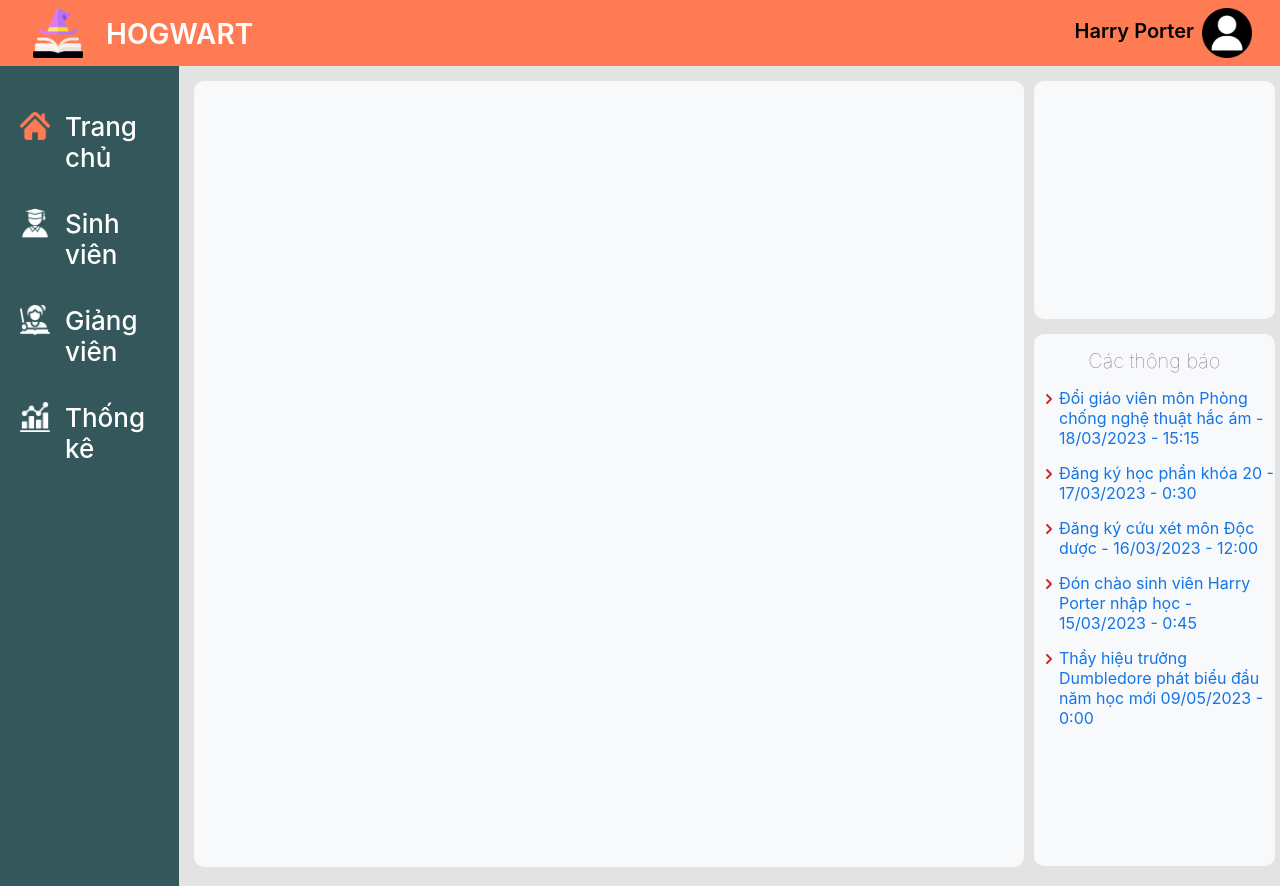
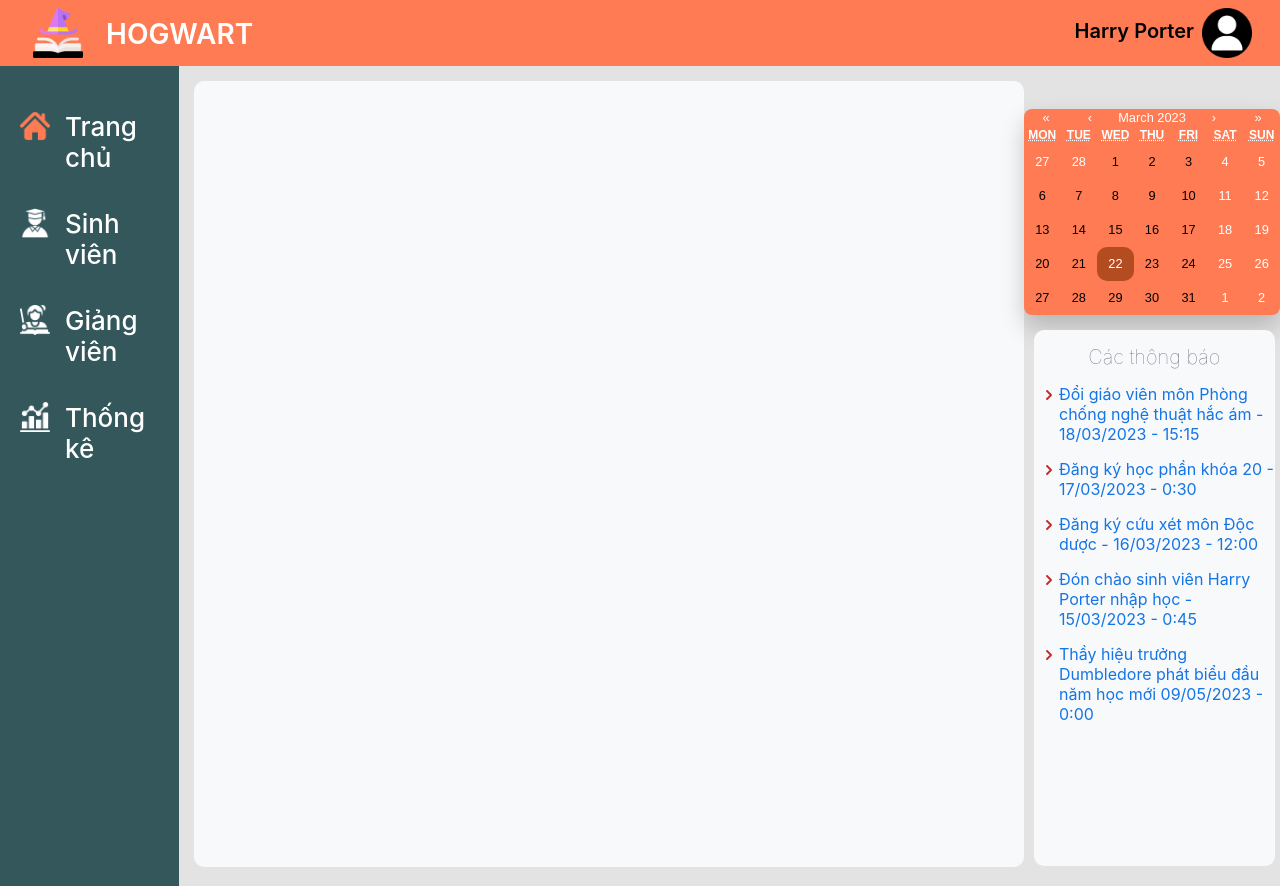
Before and after one commit to DuyTruong-237/nt114_fe, a React (Create React App) app: page / in a window 1280 px wide. Built offline with nearby package versions, Linux system fonts and the light colour scheme.

Commit message:
Calendar fix

```diff
--- a/package.json
+++ b/package.json
@@ -7,6 +7,7 @@
     "@testing-library/react": "^13.4.0",
     "@testing-library/user-event": "^13.5.0",
     "react": "^18.2.0",
+    "react-calendar": "^4.0.0",
     "react-dom": "^18.2.0",
     "react-flatpickr": "^3.10.13",
     "react-scripts": "5.0.1",
--- a/src/components/calendar/Calendar.css
+++ b/src/components/calendar/Calendar.css
@@ -1,9 +1,185 @@
-.Calendar {
-    background-color: #F8F9FA;
-    height: 30%;
-    width: 94%;
-    border-radius: 10px;
+.app {
+    /* text-align: center; */
+    margin: 0 auto;
+    width: 50%;
+  }
+
+  .selected-date {
+    margin: 0 auto;
+  }
+
+  .times button {
+    display: block;
+    background-color: #ebdb48;
+    color: white;
+    margin-top: 5px;
+  }
+
+
+  .App-logo {
+    height: 40vmin;
+    pointer-events: none;
+  }
+
+  @media (prefers-reduced-motion: no-preference) {
+    .App-logo {
+      animation: App-logo-spin infinite 20s linear;
+    }
+  }
+
+  .App-header {
+    background-color: #ff7b54;
+    min-height: 100vh;
     display: flex;
     flex-direction: column;
-    margin: 15px 10px 0px;
-}
+    align-items: center;
+    justify-content: center;
+    font-size: calc(10px + 2vmin);
+    color: white;
+  }
+
+  .App-link {
+    color: #61dafb;
+  }
+
+
+
+  /* react calendar */
+
+
+  .react-calendar {
+    width: 100%;
+    max-width: 100%;
+    background-color:#ff7b54;
+    color: white;
+    border-radius: 8px;
+    box-shadow: 0 12px 24px rgba(0, 0, 0, 0.2);
+    font-family: Arial, Helvetica, sans-serif;
+    line-height: 1.125em;
+   }
+
+   .react-calendar__navigation button {
+    color: white;
+    min-width: 4px;
+    background:none;
+    font-size: 0.8em;
+    /* margin-top: 8px; */
+    margin : 0px;
+   }
+
+  .react-calendar--doubleView {
+    width: 700px;
+  }
+  .react-calendar--doubleView .react-calendar__viewContainer {
+    display: flex;
+    margin: -0.5em;
+  }
+  .react-calendar--doubleView .react-calendar__viewContainer > * {
+    width: 50%;
+    margin: 0.5em;
+  }
+  .react-calendar,
+  .react-calendar *,
+  .react-calendar *:before,
+  .react-calendar *:after {
+    -moz-box-sizing: border-box;
+    -webkit-box-sizing: border-box;
+    box-sizing: border-box;
+  }
+  .react-calendar button {
+    margin: 0;
+    border: 0;
+    outline: none;
+    border-radius: 10px;
+    font-size: 0.8em;
+  }
+  .react-calendar button:enabled:hover {
+    cursor: pointer;
+  }
+  .react-calendar__navigation {
+    display: flex;
+    height: 1%;
+    /* margin-bottom: 1em; */
+  }
+  .react-calendar__navigation button {
+    min-width: 44px;
+    /* background: none; */
+  }
+  .react-calendar__navigation button:enabled:hover,
+  .react-calendar__navigation button:enabled:focus {
+    background-color: #e6e6e6;
+  }
+  .react-calendar__navigation button[disabled] {
+    background-color: #f0f0f0;
+  }
+  .react-calendar__month-view__weekdays {
+    text-align: center;
+    text-transform: uppercase;
+    font-weight: bold;
+    font-size: 0.75em;
+  }
+  .react-calendar__month-view__weekdays__weekday {
+    padding: 0em;
+  }
+  .react-calendar__month-view__weekNumbers .react-calendar__tile {
+    display: flex;
+    align-items: center;
+    justify-content: center;
+    font-size: 0.75em;
+    font-weight: bold;
+    padding: calc(0.75em / 0.75) calc(0.5em / 0.75);
+  }
+  .react-calendar__month-view__days__day--weekend {
+    /* color: #d10000; */
+    color: white;
+  }
+  .react-calendar__month-view__days__day--neighboringMonth {
+    color: white;
+  }
+  .react-calendar__year-view .react-calendar__tile,
+  .react-calendar__decade-view .react-calendar__tile,
+  .react-calendar__century-view .react-calendar__tile {
+    padding: 2em 0.5em;
+  }
+  .react-calendar__tile {
+    max-width: 100%;
+    text-align: center;
+    padding: 0.75em 0.5em;
+    background: none;
+  }
+  .react-calendar__tile:disabled {
+    background-color: #f0f0f0;
+  }
+  .react-calendar__tile:enabled:hover,
+  .react-calendar__tile:enabled:focus {
+    background-color: #b34d21;
+    color: #fff;
+  }
+  .react-calendar__tile--now {
+    /* background: #ffff76; */
+    background-color: #d9e13a;
+  }
+  .react-calendar__tile--now:enabled:hover,
+  .react-calendar__tile--now:enabled:focus {
+    background: #ffffa9;
+  }
+  .react-calendar__tile--hasActive {
+    background: #76baff;
+  }
+  .react-calendar__tile--hasActive:enabled:hover,
+  .react-calendar__tile--hasActive:enabled:focus {
+    background: #a9d4ff;
+  }
+  .react-calendar__tile--active {
+    background: #b34d21;
+    color: white;
+  }
+  .react-calendar__tile--active:enabled:hover,
+  .react-calendar__tile--active:enabled:focus {
+    background: #fff;
+    color: #333;
+  }
+  .react-calendar--selectRange .react-calendar__tile--hover {
+    background-color: #e6e6e6;
+
+  }
--- a/src/components/calendar/calendar.jsx
+++ b/src/components/calendar/calendar.jsx
@@ -1,39 +1,30 @@
-import "flatpickr/dist/themes/material_green.css";
-import './Calendar.css'
-import Flatpickr from "react-flatpickr";
-import { Component } from "react";
+import React, { useState } from 'react';
+import Calendar from 'react-calendar';
+import './Calendar.css';
 
-import React from 'react'
+function MyCalendar() {
+  const [date, setDate] = useState(new Date());
 
-export default function Calendar() {
+  function onChangeDate(date) {
+    setDate(date);
+  }
+  // const customLocale = {
+  //   weekDays: ["Sun", "Mon", "Tue", "Wed", "Thu", "Fri", "Sat"],
+  //   weekdaysShort: ["S", "M", "T", "W", "T", "F", "S"],
+  //   weekStartsOn: 0,
+  // };
   return (
-    <div className="Calendar">
-
+    <div>
+      <Calendar
+        // prevLabel={'<'}
+        // nextLabel={'>'}
+        className="react-calendar"
+        // locale={customLocale}
+        onChange={onChangeDate}
+        value={date}
+      />
     </div>
-  )
+  );
 }
 
-// class Calendar extends Component {
-//   constructor() {
-//     super();
-
-//     this.state = {
-//       date: new Date()
-//     };
-//   }
-
-//   render() {
-//     const { date } = this.state;
-//     return (
-//       <Flatpickr
-//         data-enable-time
-//         value={date}
-//         onChange={([date]) => {
-//           this.setState({ date });
-//         }}
-//       />
-//     );
-//   }
-
-// }
-// export default Calendar;
+export default MyCalendar;
```
Also changed, not shown: 1 other file (tests, documents, lock files or other folders).
